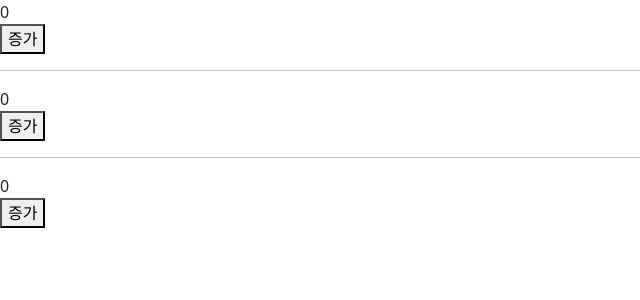
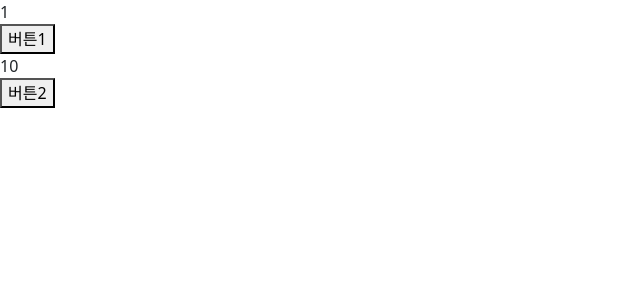
Before and after one commit to bluetree2/react1, a React (Vite) app: page / in a window 1280 px wide. Shown: the top 300 px of the page, without its empty margins (0-640 px from the left). Built offline with nearby package versions, Linux system fonts and the light colour scheme.

Commit message:
한 컴포넌트에 여러 상태가 있을 수 있음

```diff
--- /dev/null
+++ b/src/App25.jsx
@@ -0,0 +1,50 @@
+import React, {useState} from 'react';
+
+function MyComp1(props){
+const [text,setText] = useState("기본 값")
+
+  function handleInputChange(e) {
+    console.log(e.target.value);
+    // setText("다른 값");
+    setText(e.target.value);
+
+  }
+
+  return (
+    <div>
+      <input type="text" value={text} onChange={handleInputChange}/>
+    </div>
+  );
+}
+
+function MyComp2() {
+  const [message, setMessage] = useState("");
+  // 연습
+  // input 값이 입력되도록
+
+
+  // 리셋 버튼 클릭 시 input의 value가 "" 되도록
+  return(
+    <div>
+      <input type="text"
+             value={message}
+             onChange={(e) => {
+        setMessage(e.target.value)}}
+               />
+      <button>리셋</button>
+    </div>
+  );
+}
+
+function App25(){
+  return (
+    <div>
+
+      <MyComp2/>
+      <hr/>
+      <MyComp1/>
+    </div>
+  )
+}
+
+export default App25;
--- /dev/null
+++ b/src/App26.jsx
@@ -0,0 +1,46 @@
+import React, {useState} from 'react';
+
+function MyComp1() {
+    const [number1, setnumber1] = useState(1);
+    const [number2, setnumber2] = useState(10);
+  return (
+    <div>
+      <div>
+        <div>{number1}</div>
+        <button onClick={() => setnumber1(number1+1)}>버튼1</button>
+      </div>
+      <div>
+        <div>{number2}</div>
+        <button onClick={() => setnumber2(number2+1)}>버튼2</button>
+      </div>
+    </div>
+  );
+}
+
+function MyComp2(){
+  // 연습
+  // 각 인풋에 입력한 값으로 변경되도록 코드 작성
+  const [text1, setText1] = useState("입력");
+  const [text2, setText2] = useState("입력");
+  return (
+    <div>
+      <div>
+        <input type="text" value={text1}
+               onChange={(e) => setText1(e.target.value)}/>
+      </div>
+      <div>
+        <input type="text" value={text2}/>
+      </div>
+    </div>
+  )
+}
+
+function App26(props) {
+  return (
+    <div>
+      <MyComp1/>
+    </div>
+  );
+}
+
+export default App26;
--- a/src/main.jsx
+++ b/src/main.jsx
@@ -26,9 +26,11 @@ import App21 from "./App21.jsx";
 import App22 from "./App22.jsx";
 import App23 from "./App23.jsx";
 import App24 from "./App24.jsx";
+import App25 from "./App25.jsx";
+import App26 from "./App26.jsx";
 
 createRoot(document.getElementById("root")).render(
   <StrictMode>
-    <App24 />
+    <App26 />
   </StrictMode>,
 );
```
